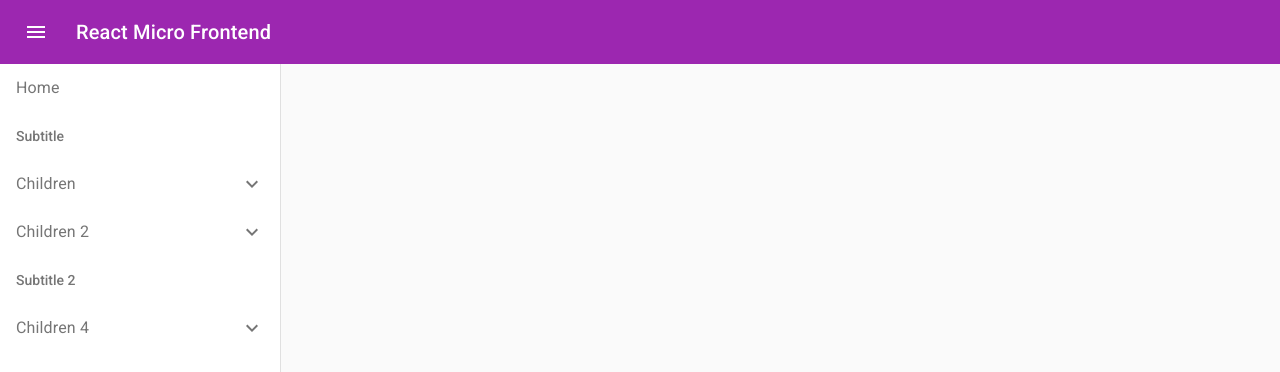
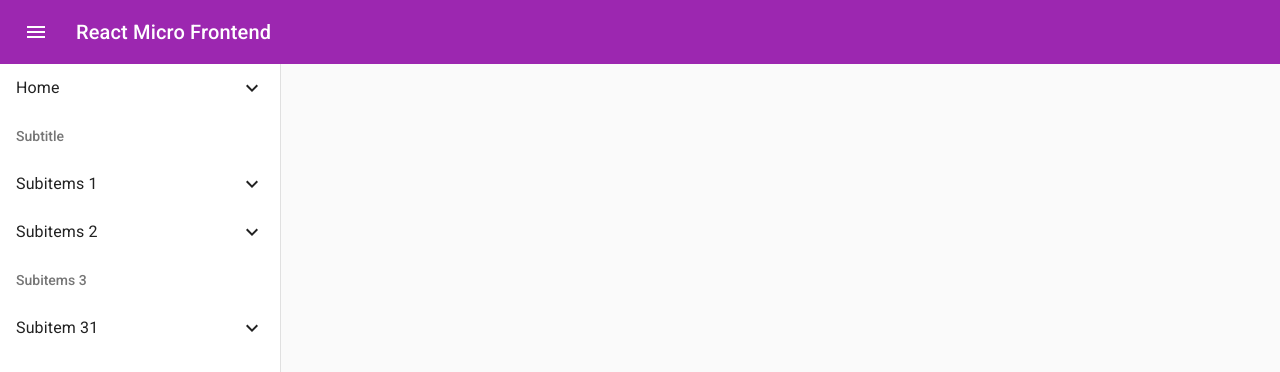
Before and after one commit to diegoavieira/react-micro-frontend, a React (Create React App) app: page /create in a window 1280 px wide. Shown: the top 372 px of the page. Built offline with nearby package versions, Linux system fonts and the light colour scheme; the HTML template or start-up script is replaced by a standard one.

Commit message:
build: configuration

```diff
--- a/src/components/Layout.js
+++ b/src/components/Layout.js
@@ -38,7 +38,7 @@ const useStyles = makeStyles((theme) => ({
 const sidenavItemsList = [
   {
     id: 1,
-    name: '',
+    subtitle: '',
     items: [
       {
         id: 1,
@@ -49,32 +49,38 @@ const sidenavItemsList = [
   },
   {
     id: 2,
-    name: 'Subtitle',
+    subtitle: 'Subtitle',
     items: [
       {
         id: 1,
-        title: 'Children',
-        subitems: [
+        title: 'Subitems 1',
+        items: [
           {
             id: 1,
-            title: 'Child',
-            path: '/child'
+            title: 'Subitem 11',
+            path: '/subitem1'
           }
         ]
       },
       {
         id: 2,
-        title: 'Children 2',
-        subitems: [
+        title: 'Subitems 2',
+        items: [
           {
             id: 1,
-            title: 'Child 2',
-            path: '/child2'
+            title: 'Subitem 21',
+            path: '/subitem21'
           },
           {
             id: 2,
-            title: 'Child 3',
-            path: '/child3'
+            title: 'Subitem 22',
+            items: [
+              {
+                id: 1,
+                title: 'Subitem 21',
+                path: '/subitem21'
+              }
+            ]
           }
         ]
       }
@@ -82,16 +88,16 @@ const sidenavItemsList = [
   },
   {
     id: 3,
-    name: 'Subtitle 2',
+    subtitle: 'Subitems 3',
     items: [
       {
         id: 1,
-        title: 'Children 4',
-        subitems: [
+        title: 'Subitem 31',
+        items: [
           {
             id: 1,
-            title: 'Child 4',
-            path: '/child4'
+            title: 'Subitem 31',
+            path: '/subitem31'
           }
         ]
       }
--- a/src/components/Sidenav.js
+++ b/src/components/Sidenav.js
@@ -1,6 +1,6 @@
 import React, { useState, useEffect } from 'react';
-import { makeStyles, Drawer, List, ListSubheader } from '@material-ui/core';
-import SidenavItem from './SidenavItem';
+import { makeStyles, Drawer } from '@material-ui/core';
+import SidenavList from './SidenavList';
 
 const useStyles = makeStyles((theme) => ({
   drawer: {
@@ -32,11 +32,12 @@ const Sidenav = ({ itemsList, drawerOpen, isMobile, toogleDrawer, drawerWidth })
         onClose={toogleDrawer}
         classes={{ paper: classes.drawerPaper }}
       >
-        {itemsList.map((itemList) => (
+        {/* {itemsList.map((itemList) => (
           <List key={itemList.id} disablePadding subheader={<ListSubheader>{itemList.name}</ListSubheader>}>
             {itemList.items && itemList.items.map((item) => <SidenavItem key={item.id} item={item} />)}
           </List>
-        ))}
+        ))} */}
+        <SidenavList itemsList={itemsList} />
       </Drawer>
     </nav>
   );
--- /dev/null
+++ b/src/components/SidenavItemCopy.js
@@ -0,0 +1,13 @@
+import { ListItem, ListItemText } from '@material-ui/core';
+import React from 'react';
+import ExpandLessIcon from '@material-ui/icons/ExpandLess';
+import ExpandMoreIcon from '@material-ui/icons/ExpandMore';
+
+const SidenavItemCopy = ({ item, expanded }) => (
+  <ListItem button>
+    <ListItemText primary={item.title} />
+    {expanded ? <ExpandLessIcon /> : <ExpandMoreIcon />}
+  </ListItem>
+);
+
+export default SidenavItemCopy;
--- /dev/null
+++ b/src/components/SidenavList.js
@@ -0,0 +1,88 @@
+import {
+  Accordion as MuiAccordion,
+  AccordionSummary as MuiAccordionSummary,
+  AccordionDetails as MuiAccordionDetails,
+  List,
+  ListSubheader,
+  withStyles
+} from '@material-ui/core';
+import React, { useState } from 'react';
+import SidenavItemCopy from './SidenavItemCopy';
+
+const Accordion = withStyles({
+  root: {
+    boxShadow: 'none',
+    '&:not(:last-child)': {
+      borderBottom: 0
+    },
+    '&:before': {
+      display: 'none'
+    },
+    '&$expanded': {
+      margin: 'auto'
+    }
+  },
+  expanded: {}
+})(MuiAccordion);
+
+const AccordionSummary = withStyles({
+  root: {
+    minHeight: 48,
+    padding: 0,
+    '&$expanded': {
+      minHeight: 48,
+      padding: 0
+    }
+  },
+  content: {
+    margin: 0,
+    '&$expanded': {
+      margin: 0
+    }
+  },
+  expanded: {}
+})(MuiAccordionSummary);
+
+const AccordionDetails = withStyles({
+  root: {
+    padding: 0,
+    display: 'block'
+  }
+})(MuiAccordionDetails);
+
+const SidenavList = ({ itemsList }) => {
+  const [expanded, setExpanded] = useState(false);
+
+  const onChangeItem = (expandedId) => (event, isExpanded) => {
+    setExpanded(isExpanded ? expandedId : false);
+  };
+
+  const expandedId = (itemListId, itemId) => `${itemListId}-${itemId}`;
+
+  return (
+    <>
+      {console.log(itemsList)}
+      {itemsList.map((itemList) => (
+        <List key={itemList.id} disablePadding subheader={<ListSubheader>{itemList.subtitle}</ListSubheader>}>
+          {itemList.items.map((item) => (
+            <Accordion
+              key={item.id}
+              square
+              expanded={expanded === expandedId(itemList.id, item.id)}
+              onChange={onChangeItem(expandedId(itemList.id, item.id))}
+            >
+              <AccordionSummary>
+                <SidenavItemCopy expanded={expanded === expandedId(itemList.id, item.id)} item={item} />
+              </AccordionSummary>
+              <AccordionDetails>
+                {/* {item.items ? <SidenavList isSub itemsList={item} /> : <SidenavItemCopy item={item} />} */}
+              </AccordionDetails>
+            </Accordion>
+          ))}
+        </List>
+      ))}
+    </>
+  );
+};
+
+export default SidenavList;
```
